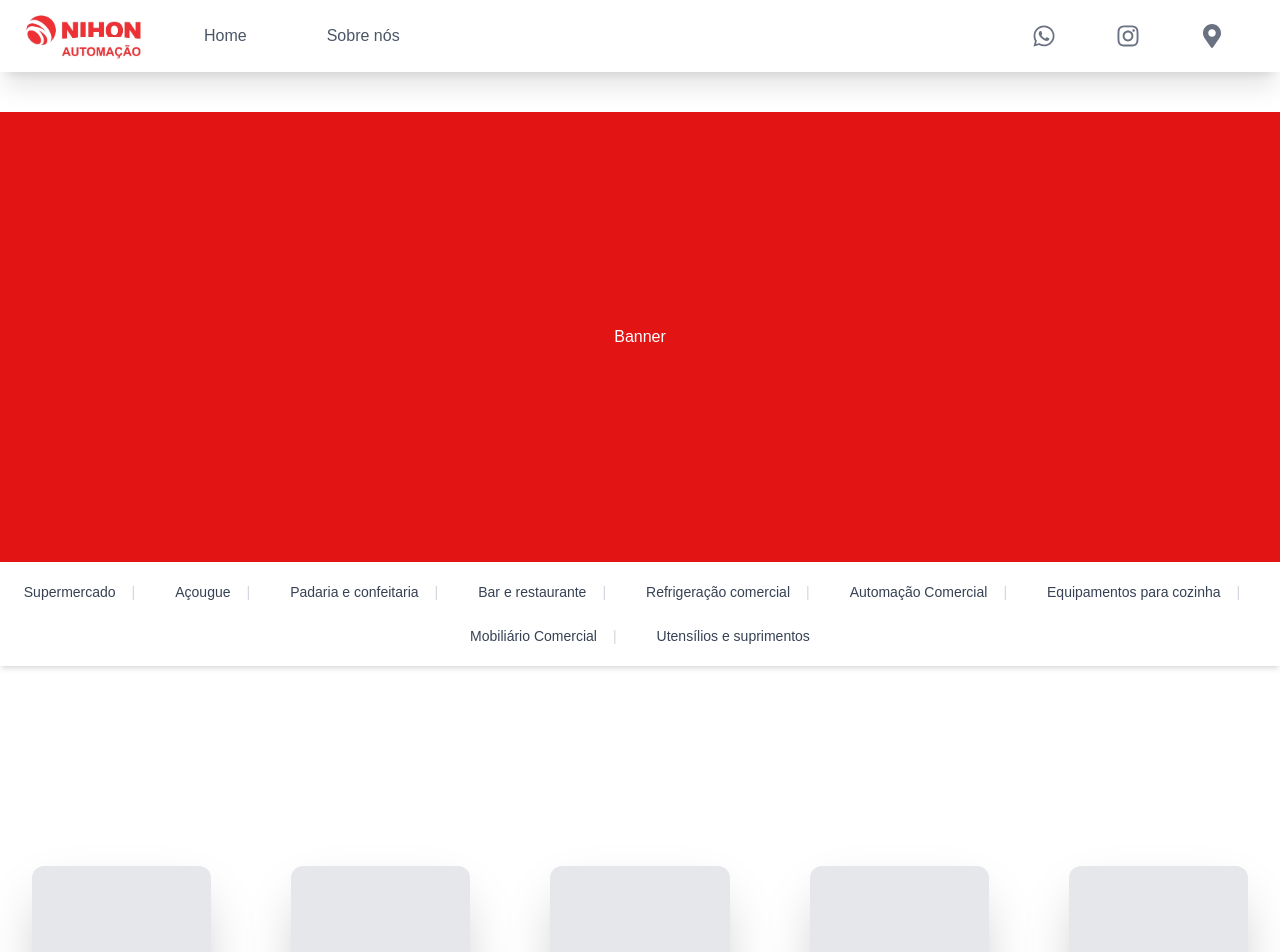
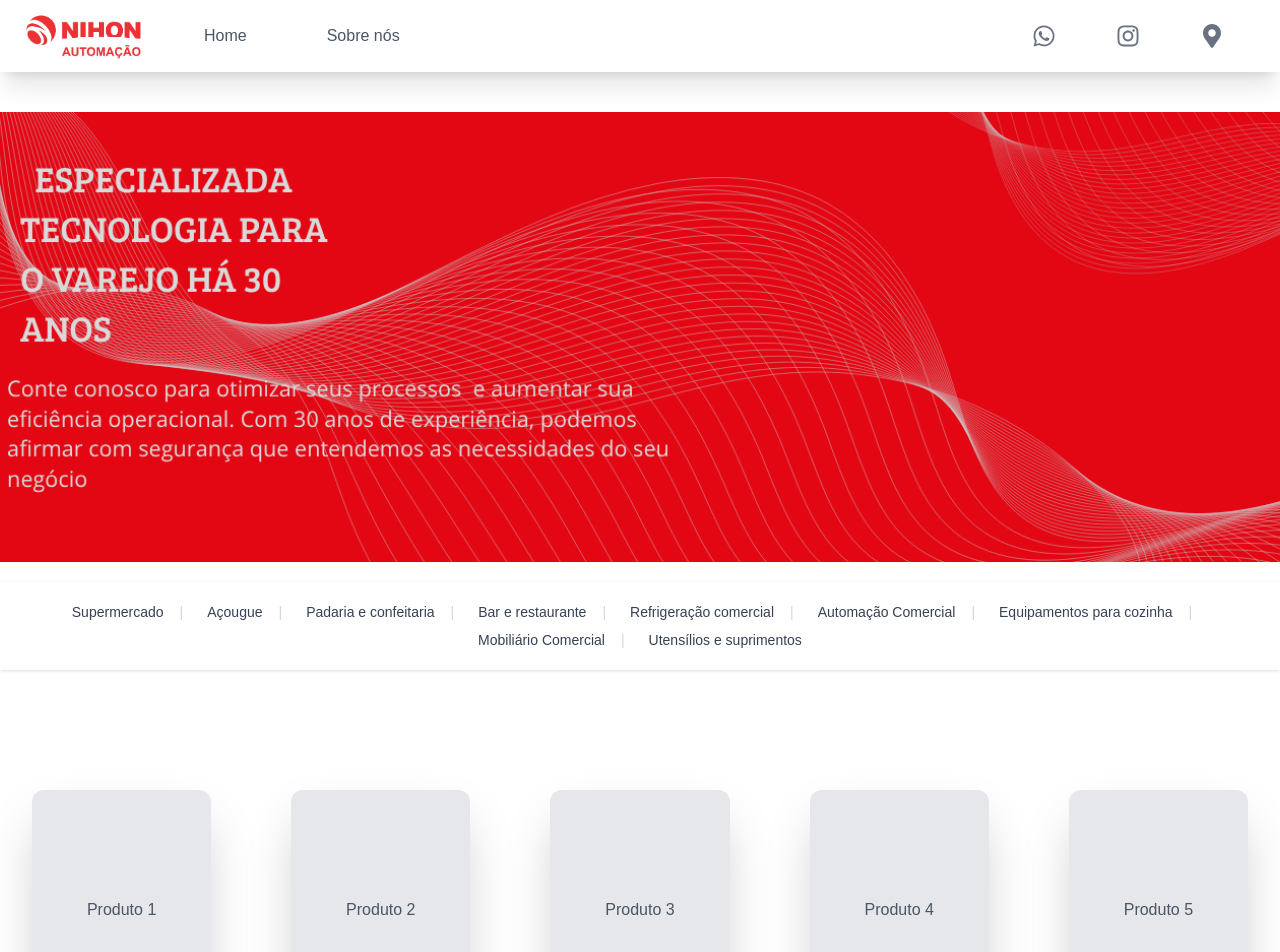
Before and after one commit to mdsreq-fga-unb/REQ-2025.2-T02-Nihon, a Next.js app in the folder nihon/: page / in a window 1280 px wide. Shown: the top 952 px of the page. Built offline with nearby package versions, Linux system fonts and the light colour scheme.

Commit message:
add banner arte

```diff
--- a/nihon/src/app/page.tsx
+++ b/nihon/src/app/page.tsx
@@ -1,6 +1,7 @@
 "use client";
 import { FaWarehouse, FaStore, FaRegStar, FaCreditCard } from "react-icons/fa";
 import { motion } from "framer-motion";
+import Image from "next/image";
 
 export default function Home() {
   const categories = [
@@ -18,13 +19,19 @@ export default function Home() {
   return (
     <div className="w-full min-h-screen bg-white pt-28 pb-5">
       {/* Banner vermelho */}
-      <div className="w-full h-[450px] bg-[#E21414] flex items-center justify-center">
-        <p className="text-white">Banner</p>
+      <div className="w-full h-[450px] relative">
+        <Image
+          src="/images/Banner_site_nihon.png"
+          alt="Banner principal"
+          fill
+          className="object-cover" // cobre toda a área sem distorcer
+          priority
+        />
       </div>
 
       {/* categorias */}
-      <div className="w-full bg-white shadow-md py-5">
-        <div className="flex flex-wrap items-center justify-center gap-6 text-gray-700 text-sm">
+      <div className="w-full bg-white shadow-sm  py-5 mt-5">
+        <div className="flex flex-wrap items-center justify-center gap-2 text-gray-700 text-sm">
           {categories.map((category, index) => (
             <motion.div
               key={index}
@@ -45,7 +52,7 @@ export default function Home() {
       </div>
 
       {/* principais produtos */}
-      <div className="flex items-center gap-20 justify-center px-8 mt-50">
+      <div className="flex items-center gap-20 justify-center px-8 mt-30">
         {[...Array(5)].map((_, i) => (
           <motion.div
             key={i}
```
Also changed, not shown: nihon/public/images/Banner_site_nihon.png (added).
